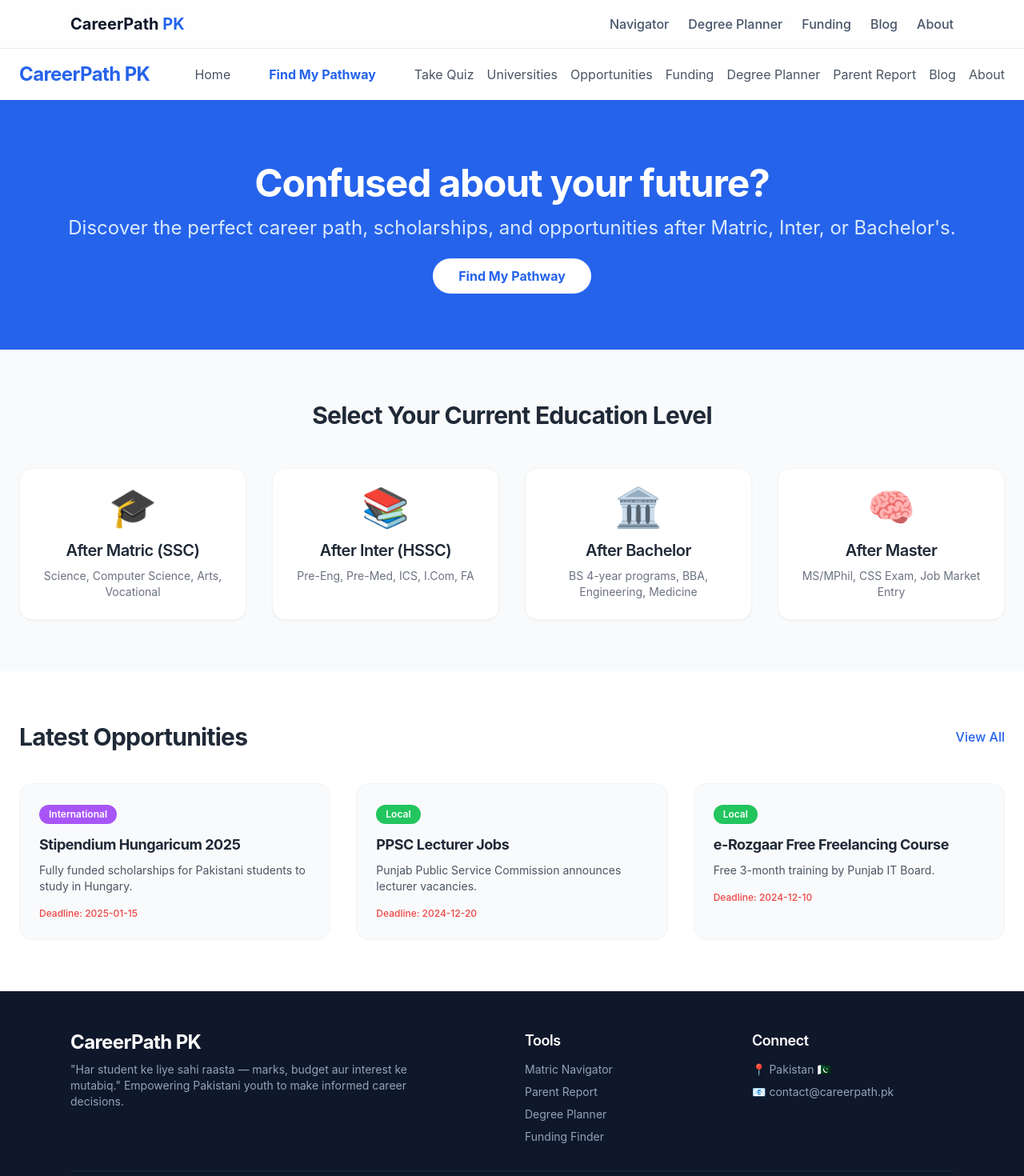
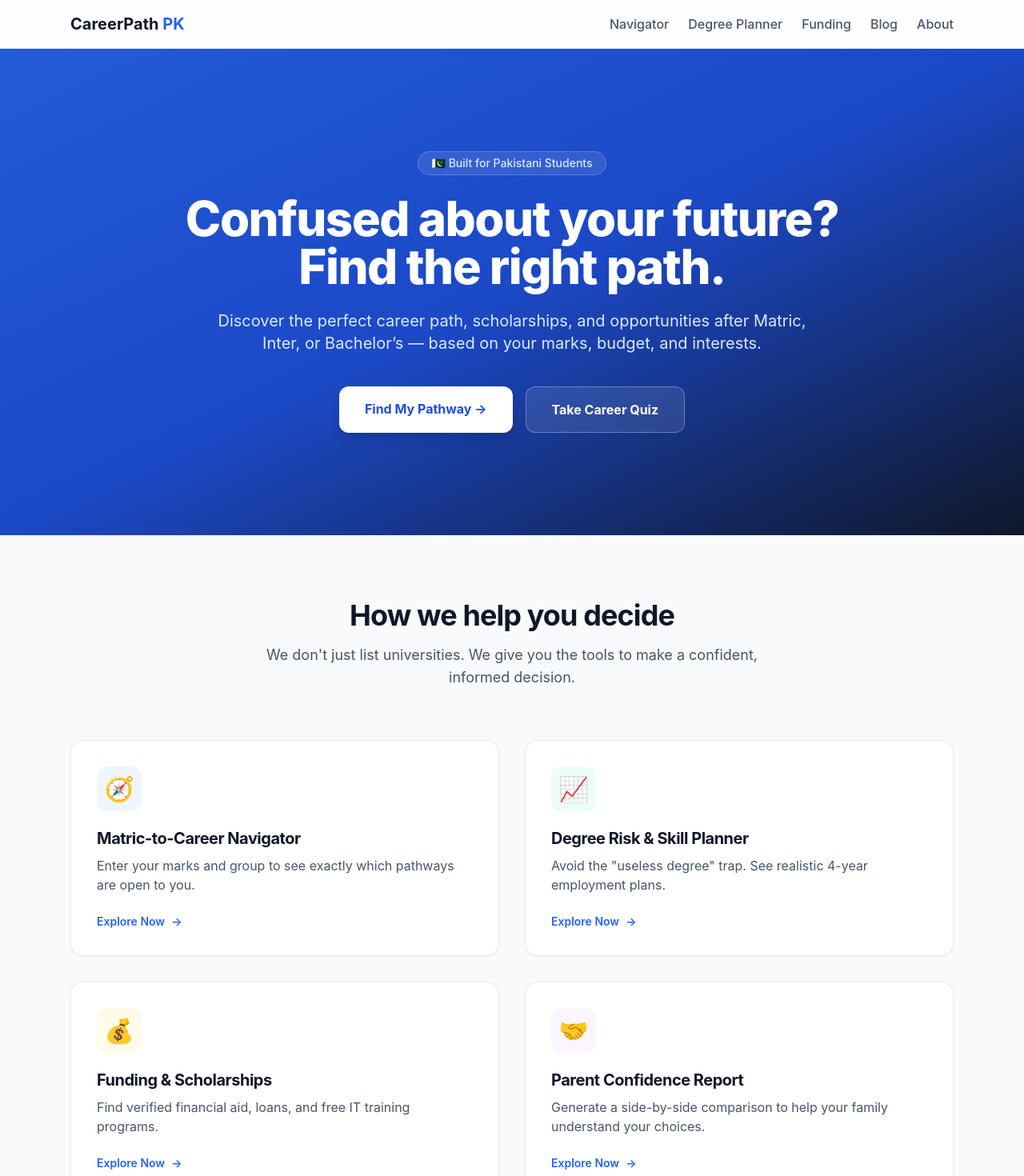
Before and after one commit to HafizTalalAhmad/career-navigation-pk, a Next.js app: page / in a window 1280 px wide. Shown: the top 1470 px of the page at 80% size. Built offline with nearby package versions, Linux system fonts and the light colour scheme.

Commit message:
Refactor Home page to include core tools section
Removed education levels and latest opportunities sections. Added core tools section to assist students in decision-making.

```diff
--- a/src/app/page.tsx
+++ b/src/app/page.tsx
@@ -1,91 +1,75 @@
 import Link from 'next/link';
 
-const educationLevels = [
-  { name: 'Matric (SSC)', slug: 'matric', icon: '🎓', desc: 'Science, Computer Science, Arts, Vocational' },
-  { name: 'Inter (HSSC)', slug: 'inter', icon: '📚', desc: 'Pre-Eng, Pre-Med, ICS, I.Com, FA' },
-  { name: 'Bachelor', slug: 'bachelor', icon: '🏛️', desc: 'BS 4-year programs, BBA, Engineering, Medicine' },
-  { name: 'Master', slug: 'master', icon: '🧠', desc: 'MS/MPhil, CSS Exam, Job Market Entry' },
-];
-
-const latestOpportunities = [
-  { title: 'Stipendium Hungaricum 2025', scope: 'international', deadline: '2025-01-15', desc: 'Fully funded scholarships for Pakistani students to study in Hungary.' },
-  { title: 'PPSC Lecturer Jobs', scope: 'local', deadline: '2024-12-20', desc: 'Punjab Public Service Commission announces lecturer vacancies.' },
-  { title: 'e-Rozgaar Free Freelancing Course', scope: 'local', deadline: '2024-12-10', desc: 'Free 3-month training by Punjab IT Board.' }
+const tools = [
+  { title: 'Matric-to-Career Navigator', desc: 'Enter your marks and group to see exactly which pathways are open to you.', href: '/navigator', icon: '🧭', color: 'bg-blue-50 text-blue-600' },
+  { title: 'Degree Risk & Skill Planner', desc: 'Avoid the "useless degree" trap. See realistic 4-year employment plans.', href: '/degree-planner', desc2: '', icon: '📈', color: 'bg-emerald-50 text-emerald-600' },
+  { title: 'Funding & Scholarships', desc: 'Find verified financial aid, loans, and free IT training programs.', href: '/funding', icon: '💰', color: 'bg-amber-50 text-amber-600' },
+  { title: 'Parent Confidence Report', desc: 'Generate a side-by-side comparison to help your family understand your choices.', href: '/parent-report', icon: '🤝', color: 'bg-purple-50 text-purple-600' },
 ];
 
 export default function Home() {
   return (
-    <div className="min-h-screen bg-gray-50 text-gray-800">
-
-      {/* Header */}
-      <header className="bg-white shadow-sm">
-        <div className="container mx-auto px-6 py-4 flex justify-between items-center">
-          <h1 className="text-2xl font-bold text-blue-600">CareerPath PK</h1>
-            <nav className="space-x-4">
-              <Link href="/" className="text-gray-600 hover:text-blue-600">Home</Link>
-              <Link href="/navigator" className="bg-white text-blue-600 font-bold py-3 px-8 rounded-full hover:bg-blue-50 transition">Find My Pathway</Link>
-              <Link href="/quiz" className="text-gray-600 hover:text-blue-600">Take Quiz</Link>
-              <Link href="/universities" className="text-gray-600 hover:text-blue-600">Universities</Link>
-              <Link href="/opportunities" className="text-gray-600 hover:text-blue-600">Opportunities</Link>
-              <Link href="/funding" className="text-gray-600 hover:text-blue-600">Funding</Link>
-              <Link href="/degree-planner" className="text-gray-600 hover:text-blue-600">Degree Planner</Link>
-              <Link href="/parent-report" className="text-gray-600 hover:text-blue-600">Parent Report</Link>
-              <Link href="/blog" className="text-gray-600 hover:text-blue-600">Blog</Link>
-              <Link href="/about" className="text-gray-600 hover:text-blue-600">About</Link>
-          </nav>
-        </div>
-      </header>
+    <div className="bg-slate-50">
 
       {/* Hero Section */}
-      <section className="bg-blue-600 text-white">
-        <div className="container mx-auto px-6 py-20 text-center">
-          <h2 className="text-4xl md:text-5xl font-bold mb-4">Confused about your future?</h2>
-          <p className="text-xl md:text-2xl mb-8 text-blue-100">Discover the perfect career path, scholarships, and opportunities after Matric, Inter, or Bachelor&apos;s.</p>
-          <Link href="/navigator" className="bg-white text-blue-600 font-bold py-3 px-8 rounded-full hover:bg-blue-50 transition">Find My Pathway</Link>
+      <section className="relative overflow-hidden bg-slate-900 text-white">
+        <div className="absolute inset-0 bg-gradient-to-br from-blue-600 via-blue-700 to-slate-900 opacity-90"></div>
+        <div className="relative container mx-auto px-6 py-24 md:py-32 max-w-6xl text-center">
+          <span className="inline-block px-4 py-1 bg-white/10 backdrop-blur-md rounded-full text-sm font-medium text-blue-100 mb-6 border border-white/20">
+            🇵🇰 Built for Pakistani Students
+          </span>
+          <h1 className="text-4xl md:text-6xl font-extrabold mb-6 leading-tight">
+            Confused about your future?<br/>Find the right path.
+          </h1>
+          <p className="text-lg md:text-xl text-blue-100 max-w-3xl mx-auto mb-10">
+            Discover the perfect career path, scholarships, and opportunities after Matric, Inter, or Bachelor&rsquo;s — based on your marks, budget, and interests.
+          </p>
+          <div className="flex flex-col sm:flex-row gap-4 justify-center">
+            <Link href="/navigator" className="bg-white text-blue-700 font-bold py-4 px-8 rounded-xl hover:bg-blue-50 transition shadow-lg">
+              Find My Pathway →
+            </Link>
+            <Link href="/quiz" className="bg-white/10 backdrop-blur-md text-white font-bold py-4 px-8 rounded-xl hover:bg-white/20 transition border border-white/30">
+              Take Career Quiz
+            </Link>
+          </div>
         </div>
       </section>
 
-      {/* "What's Next?" Crossroad Section */}
-      <section className="container mx-auto px-6 py-16">
-        <h3 className="text-3xl font-bold text-center mb-12">Select Your Current Education Level</h3>
-        <div className="grid grid-cols-1 md:grid-cols-2 lg:grid-cols-4 gap-8">
+      {/* Core Tools Section */}
+      <section className="container mx-auto px-6 py-20 max-w-6xl">
+        <div className="text-center mb-16">
+          <h2 className="text-3xl md:text-4xl font-bold text-slate-900 mb-4">How we help you decide</h2>
+          <p className="text-lg text-slate-600 max-w-2xl mx-auto">We don't just list universities. We give you the tools to make a confident, informed decision.</p>
+        </div>
 
-          {educationLevels.map((level) => (
+        <div className="grid grid-cols-1 md:grid-cols-2 gap-8">
+          {tools.map((tool) => (
             <Link
-              key={level.slug}
-              href={`/after/${level.slug}`}
-              className="bg-white p-6 rounded-2xl shadow-sm hover:shadow-xl hover:-translate-y-2 transition-all border border-gray-100 text-center"
+              key={tool.title}
+              href={tool.href}
+              className="card p-8 flex flex-col group"
             >
-              <div className="text-blue-500 text-5xl mb-4">{level.icon}</div>
-              <h4 className="text-xl font-semibold mb-2">After {level.name}</h4>
-              <p className="text-gray-500 text-sm">{level.desc}</p>
+              <div className={`w-14 h-14 rounded-xl ${tool.color} flex items-center justify-center text-3xl mb-5`}>
+                {tool.icon}
+              </div>
+              <h3 className="text-xl font-bold text-slate-900 mb-2 group-hover:text-blue-600 transition">{tool.title}</h3>
+              <p className="text-slate-600 flex-grow">{tool.desc}</p>
+              <span className="mt-6 text-blue-600 font-semibold text-sm flex items-center gap-2 group-hover:gap-3 transition-all">
+                Explore Now <span>→</span>
+              </span>
             </Link>
           ))}
-
         </div>
       </section>
 
-      {/* Latest Opportunities Section */}
-      <section className="bg-white py-16">
-        <div className="container mx-auto px-6">
-          <div className="flex justify-between items-center mb-10">
-            <h3 className="text-3xl font-bold">Latest Opportunities</h3>
-            <Link href="/opportunities" className="text-blue-600 hover:underline font-medium">View All</Link>
-          </div>
-          <div className="grid grid-cols-1 md:grid-cols-3 gap-8">
-            {latestOpportunities.map((opp, index) => (
-              <div key={index} className="bg-gray-50 p-6 rounded-2xl border border-gray-100">
-                <span className={`inline-block px-3 py-1 text-xs font-semibold text-white rounded-full mb-3 ${opp.scope === 'international' ? 'bg-purple-500' : 'bg-green-500'}`}>
-                  {opp.scope.charAt(0).toUpperCase() + opp.scope.slice(1)}
-                </span>
-                <h4 className="text-lg font-bold mb-2">{opp.title}</h4>
-                <p className="text-gray-600 text-sm mb-4">{opp.desc}</p>
-                {opp.deadline && (
-                  <p className="text-xs text-red-500 font-medium">Deadline: {opp.deadline}</p>
-                )}
-              </div>
-            ))}
-          </div>
+      {/* CTA Section */}
+      <section className="bg-white py-20 border-t border-slate-100">
+        <div className="container mx-auto px-6 max-w-4xl text-center">
+          <h2 className="text-3xl font-bold text-slate-900 mb-4">Worried about admission deadlines?</h2>
+          <p className="text-lg text-slate-600 mb-8">Stay updated with the latest universities, admissions, and government job opportunities.</p>
+          <Link href="/opportunities" className="btn-primary">
+            View Latest Opportunities
+          </Link>
         </div>
       </section>
 
```
